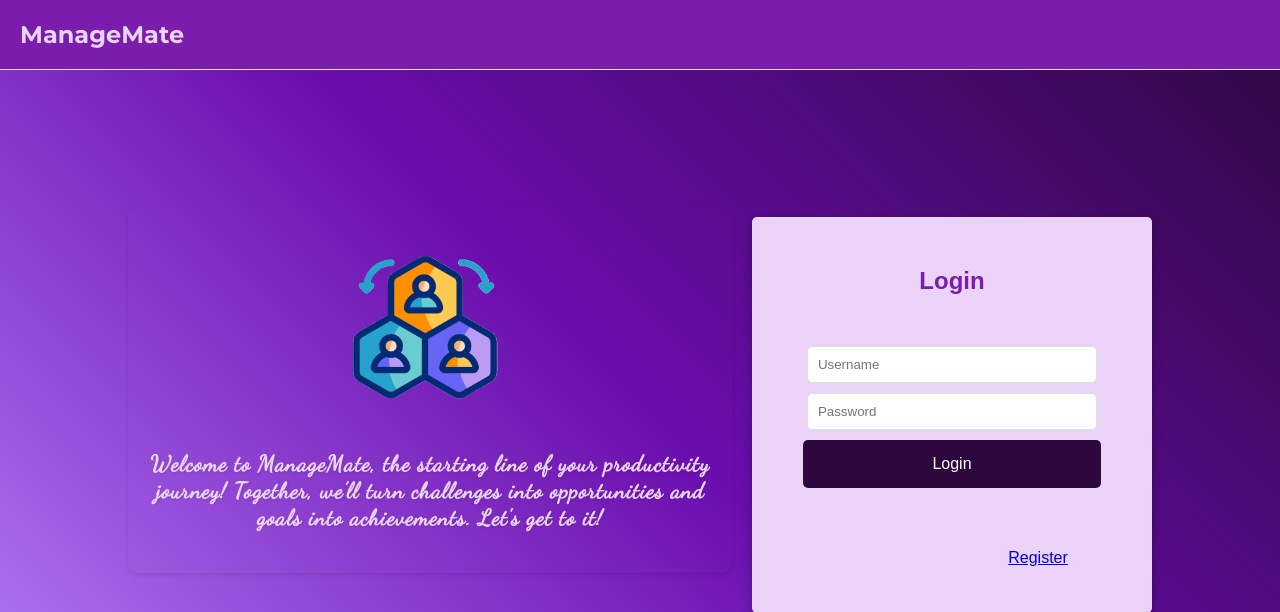
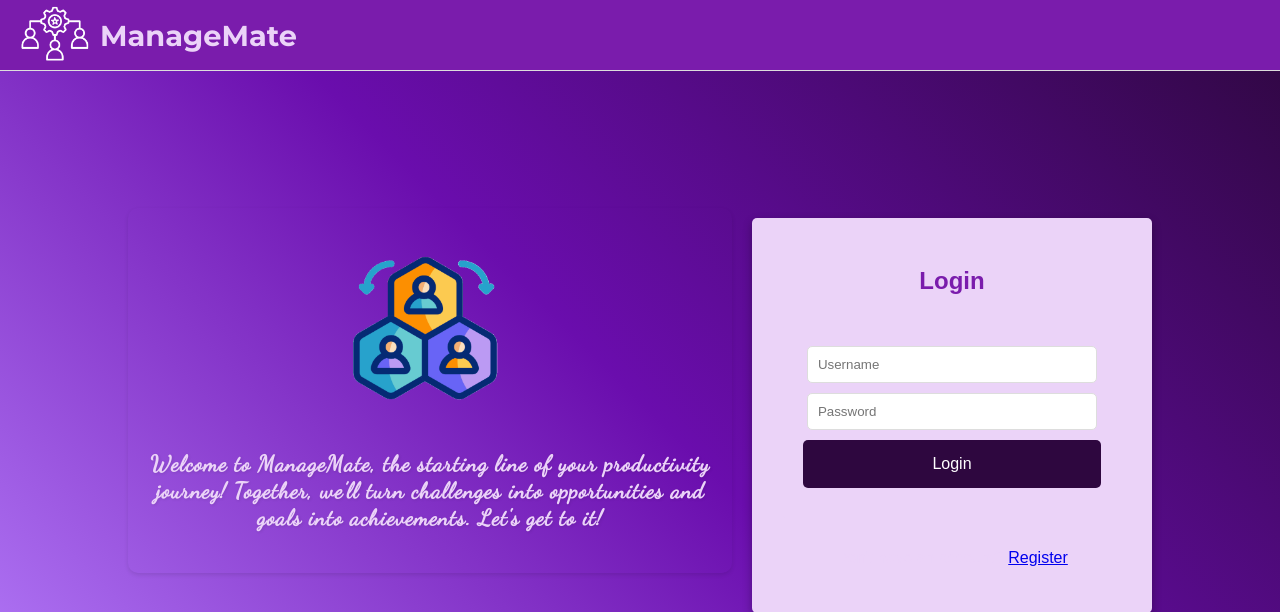
Before and after one commit to hersheydoria/task-management, a PHP site: page / in a window 1280 px wide. Shown: the top 612 px of the page. Run offline with PHP 8.4, Linux system fonts and the light colour scheme; some libraries are stand-ins or nearby versions.

Commit message:
feat: add logo in navbar

```diff
--- a/assets/style.css
+++ b/assets/style.css
@@ -433,3 +433,19 @@ table td a:hover{
     word-wrap: break-word;
     max-width: 300px;
 }
+
+/*diri ko nag start*/
+/*header*/
+header h1 {
+    display: flex;
+    align-items: center;
+    gap: 10px; /* Space between logo and text */
+    font-size: 1.8rem; /* Adjust text size as needed */
+    margin: 0;
+    height: 30px;
+}
+
+.logo {
+    width: 70px; /* Adjust logo size */
+    height: auto; /* Maintain aspect ratio */
+}
--- a/includes/db.php
+++ b/includes/db.php
@@ -2,7 +2,7 @@
 $host = 'localhost';
 $dbname = 'task_management';
 $username = 'postgres';
-$password = 'rovzkie';
+$password = 'may';
 
 try {
     // Use the PostgreSQL DSN instead of MySQL
--- a/includes/header.php
+++ b/includes/header.php
@@ -18,7 +18,8 @@ if (session_status() === PHP_SESSION_NONE) {
 </head>
 <body>
 <header>
-    <h1>ManageMate</h1>
+    <h1><img src="admin\images\ManageMate-Photoroom.png" alt="ManageMate Logo" class="logo">
+    ManageMate</h1>
     <?php if (isset($_SESSION['user_id'])): ?>
         <nav>
         <a href="/task_management/dashboard.php">Dashboard</a>
```
Also changed, not shown: admin/images/ManageMate-Photoroom.png (added).
